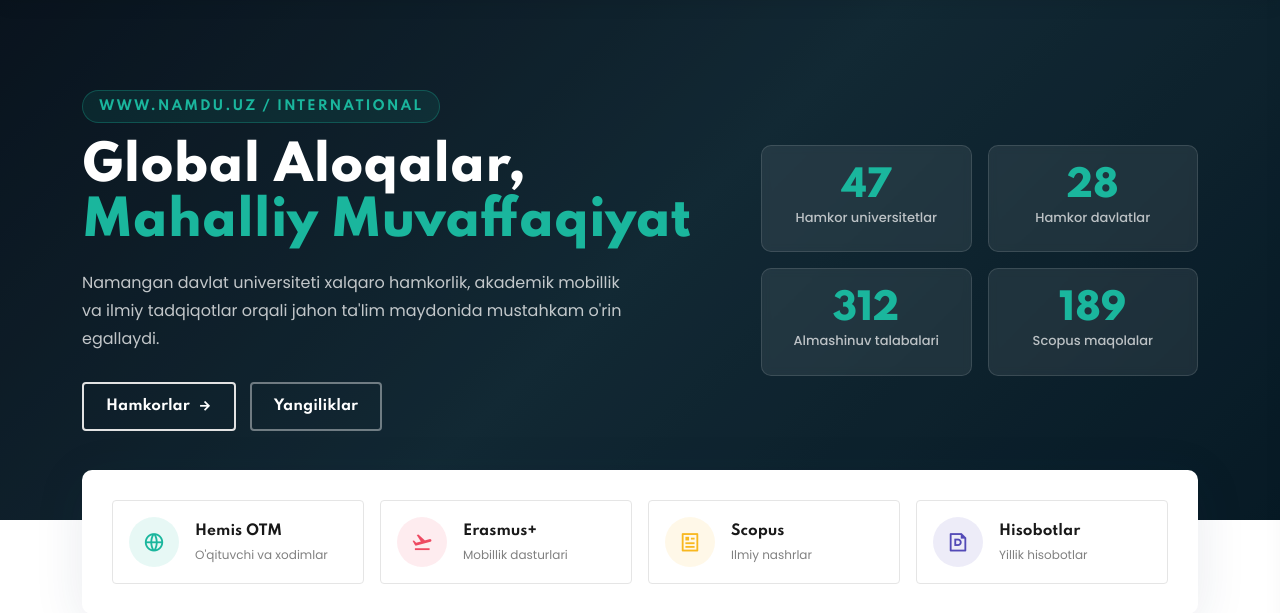
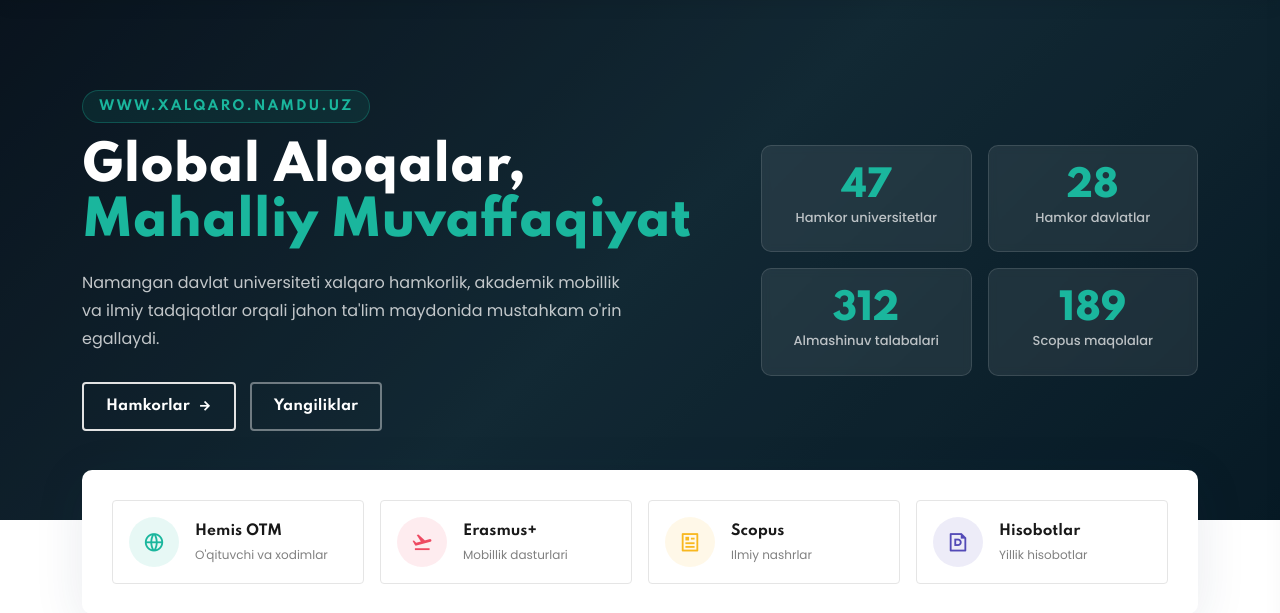
Before and after one commit to AbdullajonInomboyev/namdu-international, a Django app: page / in a window 1280 px wide. Shown: the part 129-742 px from the top of the page. Run offline with Django 4.2, Linux system fonts and the light colour scheme; data comes from the database, SQL or seed files in the repository; data that the repository does not hold is empty; some libraries are stand-ins or nearby versions.

Commit message:
Update home.html

```diff
--- a/templates/core/home.html
+++ b/templates/core/home.html
@@ -30,7 +30,7 @@
           <div class="row align-items-center g-5">
             <div class="col-lg-7">
               <div class="hero-content">
-                <span class="pre-title">www.namdu.uz / international</span>
+                <span class="pre-title">www.xalqaro.namdu.uz</span>
                 <h1 class="title">{{ slide.title_uz }}</h1>
                 {% if slide.subtitle_uz %}<p>{{ slide.subtitle_uz }}</p>{% endif %}
                 <div class="hero-btn-group">
@@ -78,7 +78,7 @@
           <div class="row align-items-center g-5">
             <div class="col-lg-7">
               <div class="hero-content">
-                <span class="pre-title">www.namdu.uz / international</span>
+                <span class="pre-title">www.xalqaro.namdu.uz</span>
                 <h1 class="title">Global Aloqalar,<br><span>Mahalliy Muvaffaqiyat</span></h1>
                 <p>Namangan davlat universiteti xalqaro hamkorlik, akademik mobillik va ilmiy tadqiqotlar orqali jahon ta'lim maydonida mustahkam o'rin egallaydi.</p>
                 <div class="hero-btn-group">
```
